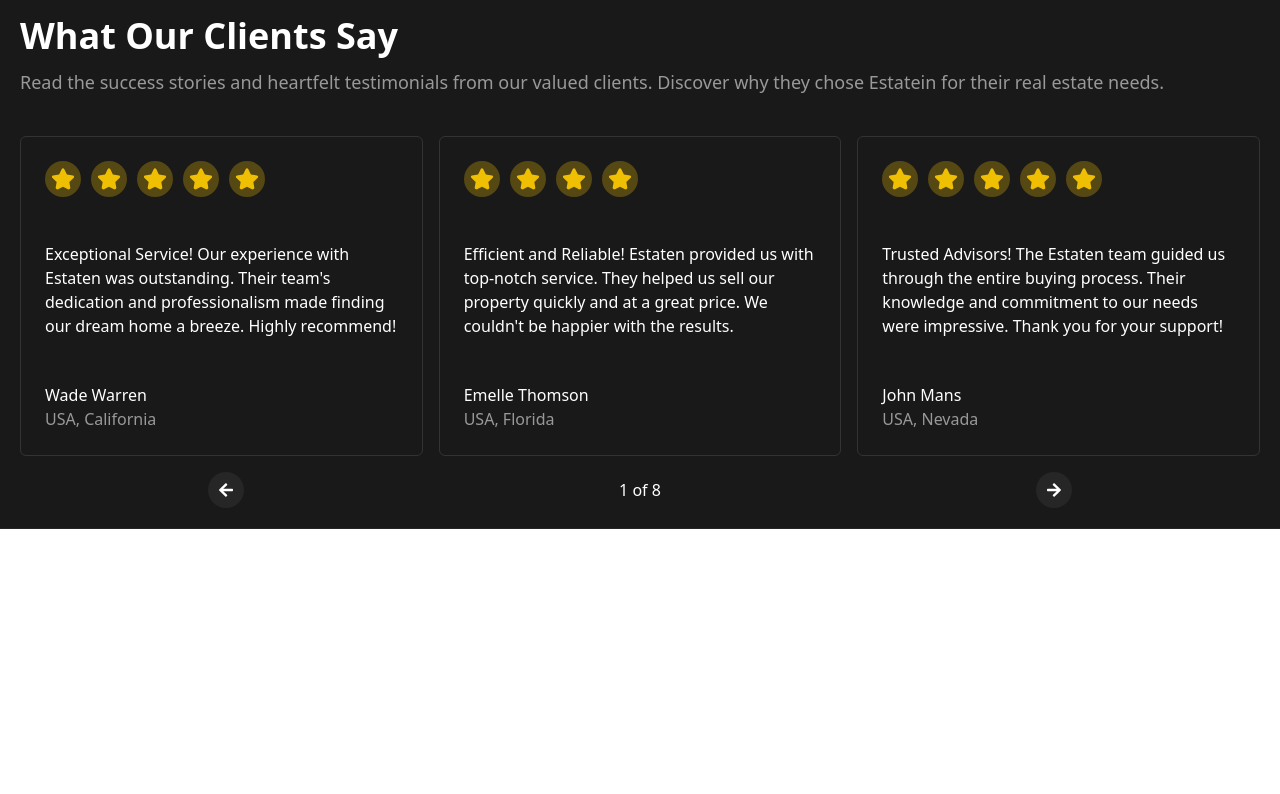
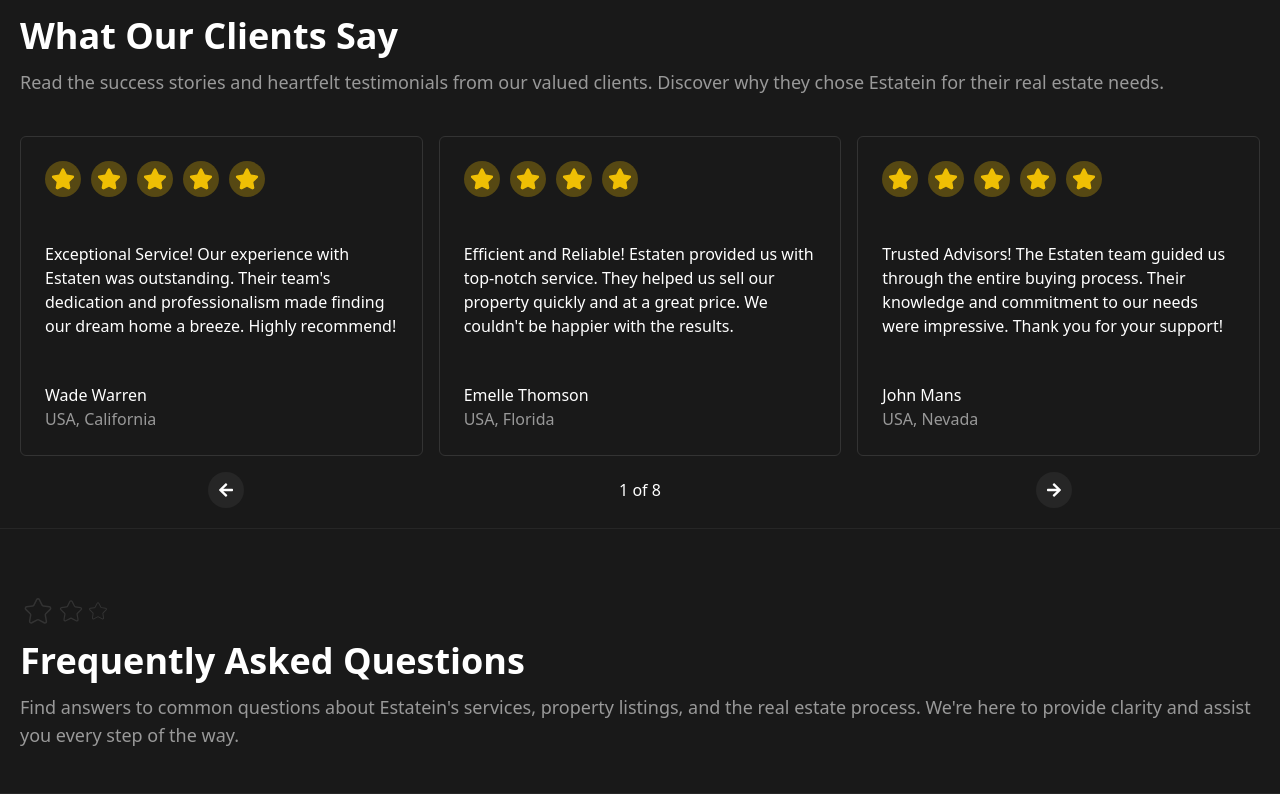
Before and after one commit to Mohamed-A-Yehia/Estatein, a React (Vite) app: page / in a window 1280 px wide. Shown: the part 1973-2767 px from the top of the page. Before the commit the page ends 2502 px from the top, so only its background shows below. Built offline with nearby package versions, Linux system fonts and the light colour scheme.

Commit message:
the starter ui for FAQs Section

```diff
--- /dev/null
+++ b/src/home/FaqSection.tsx
@@ -0,0 +1,14 @@
+import SectionIntro from "../components/SectionIntro";
+
+function FaqSection() {
+  return (
+    <section className="border-grey-15 m-auto border-b p-5 pt-16 pb-1 lg:container">
+      <SectionIntro
+        title="Frequently Asked Questions"
+        description="Find answers to common questions about Estatein's services, property listings, and the real estate process. We're here to provide clarity and assist you every step of the way."
+      />
+    </section>
+  );
+}
+
+export default FaqSection;
--- /dev/null
+++ b/src/home/Faqs.tsx
@@ -0,0 +1,14 @@
+interface Faqs {
+  question: string;
+  answer: string;
+}
+
+type FaqsProps = {
+  faq: Faqs[];
+};
+
+function Faqs({ faqs }: FaqsProps) {
+  return <div></div>;
+}
+
+export default Faqs;
--- a/src/home/Home.tsx
+++ b/src/home/Home.tsx
@@ -1,3 +1,4 @@
+import FaqSection from "./FaqSection";
 import HeroSection from "./HeroSection";
 import PropertiesSection from "./PropertiesSection";
 import TestimonialsSection from "./TestimonialsSection";
@@ -8,6 +9,7 @@
       <HeroSection />
       <PropertiesSection />
       <TestimonialsSection />
+      <FaqSection />
     </>
   );
 }
```
